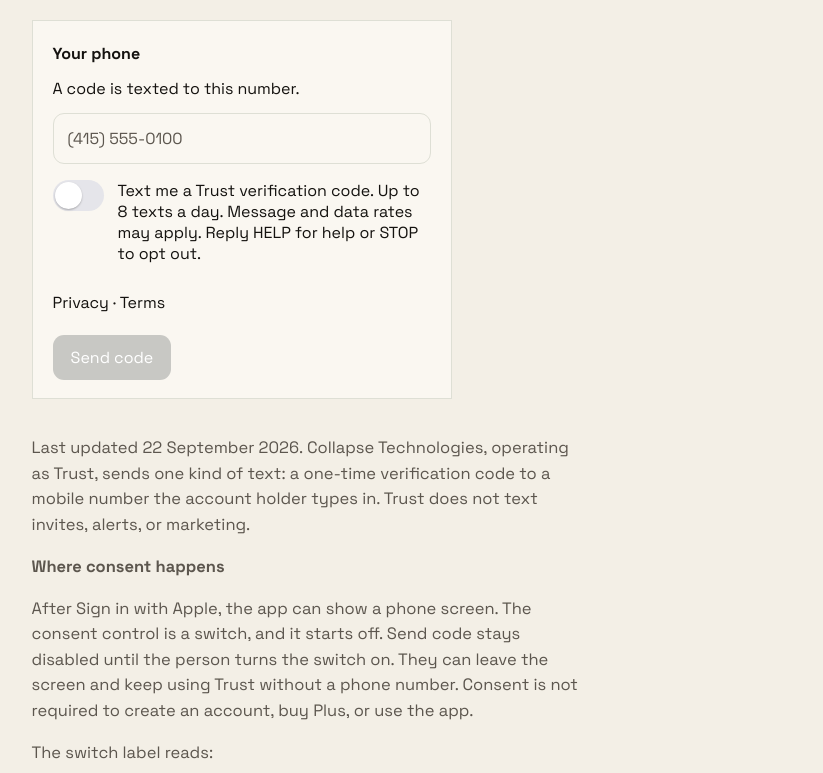
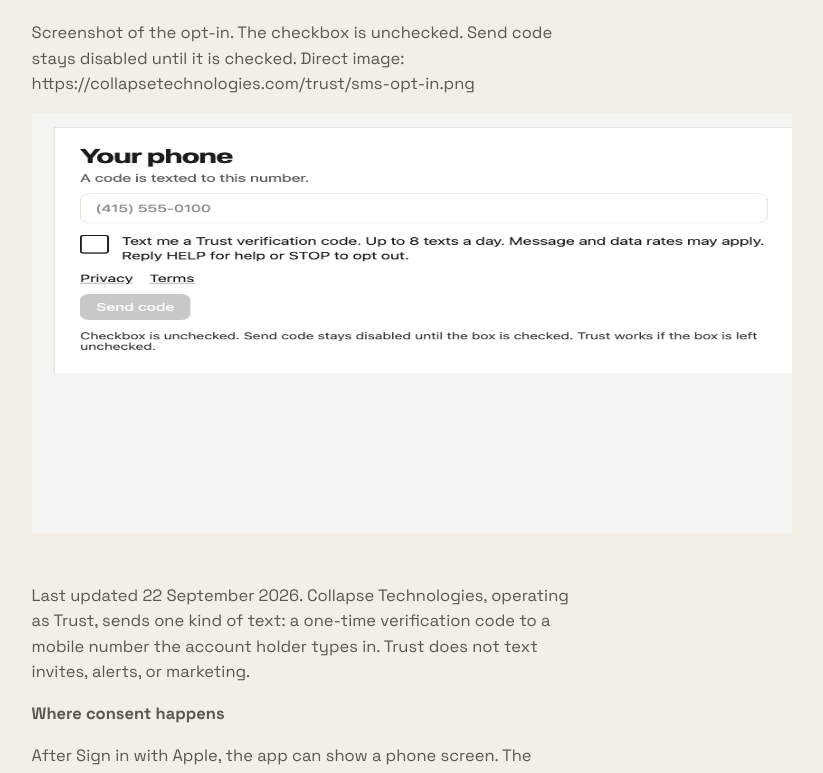
Before and after one commit to QuirinoC/collapse-tech, a Next.js app in the folder apps/collapse-technologies/: page /trust/sms in a window 1280 px wide. Shown: the part 302-1075 px from the top of the page, without its empty margins (58-881 px from the left). Built offline with nearby package versions, Linux system fonts and the light colour scheme.

Commit message:
Host the unchecked opt-in screenshot reviewers asked to open.
The rejection said the call to action could not be verified because no public screenshot of the checkbox was provided.

```diff
--- a/apps/collapse-technologies/app/trust/sms/page.js
+++ b/apps/collapse-technologies/app/trust/sms/page.js
@@ -15,23 +15,20 @@
       </Link>
       <p className="eyebrow">Trust · Verification texts</p>
       <h1>Texts are optional.</h1>
-      <div className="consent-card" aria-label="Trust app phone screen, switch off">
-        <p><strong>Your phone</strong></p>
-        <p>A code is texted to this number.</p>
-        <input className="phone-fake" value="(415) 555-0100" readOnly aria-label="Phone number, not collected on this page" />
-        <div className="consent-row">
-          <span className="consent-switch" aria-hidden="true" />
-          <p>
-            Text me a Trust verification code. Up to 8 texts a day. Message and data
-            rates may apply. Reply HELP for help or STOP to opt out.
-          </p>
-        </div>
+      <div className="legal-copy">
         <p>
-          <Link href="/trust/privacy">Privacy</Link>
-          {" · "}
-          <Link href="/trust/terms">Terms</Link>
+          Screenshot of the opt-in. The checkbox is unchecked. Send code stays disabled
+          until it is checked. Direct image:{" "}
+          <a href="/trust/sms-opt-in.png">https://collapsetechnologies.com/trust/sms-opt-in.png</a>
         </p>
-        <span className="send-disabled">Send code</span>
+        <p>
+          <img
+            src="/trust/sms-opt-in.png"
+            alt="Trust phone screen with the verification-text checkbox unchecked and Send code disabled"
+            width={760}
+            height={420}
+          />
+        </p>
       </div>
       <div className="legal-copy">
         <p>
@@ -42,12 +39,13 @@
 
         <p><strong>Where consent happens</strong></p>
         <p>
-          After Sign in with Apple, the app can show a phone screen. The consent control is a
-          switch, and it starts off. Send code stays disabled until the person turns the switch
-          on. They can leave the screen and keep using Trust without a phone number. Consent is
-          not required to create an account, buy Plus, or use the app.
+          After Sign in with Apple, the app can show a phone screen. The checkbox in the
+          screenshot starts unchecked. Send code stays disabled until the person checks it.
+          They can leave the screen and keep using Trust without a phone number. Consent is
+          not required to create an account, buy Plus, or use the app. This page does not
+          collect a phone number.
         </p>
-        <p>The switch label reads:</p>
+        <p>The checkbox label reads:</p>
         <p>
           “Text me a Trust verification code. Up to 8 texts a day. Message and data rates may
           apply. Reply HELP for help or STOP to opt out.”
```
Also changed, not shown: apps/collapse-technologies/public/trust/sms-opt-in.png (added).
